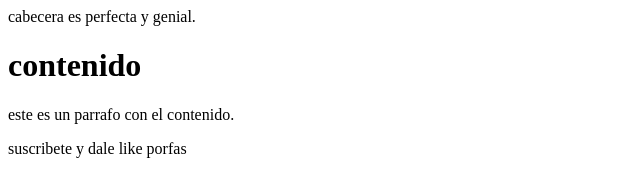
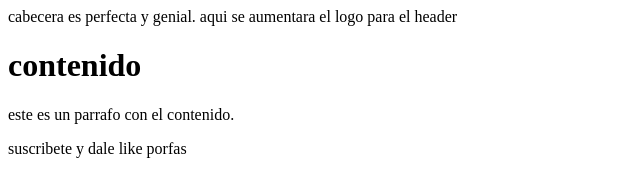
Before and after one commit to DanielUnoSoto/historia, a plain HTML site: page index.html in a window 1280 px wide. Shown: the whole page, without its empty margins (0-640 px from the left). Drawn offline with Linux system fonts and the light colour scheme.

Commit message:
logo para el header

```diff
--- a/index.html
+++ b/index.html
@@ -8,6 +8,7 @@
 <body>
     <div id="cabecera">
         cabecera es perfecta y genial.
+        aqui se aumentara el logo para el header
     </div>
     <h1>contenido</h1>
     <p>este es un parrafo con el contenido.</p>
```
